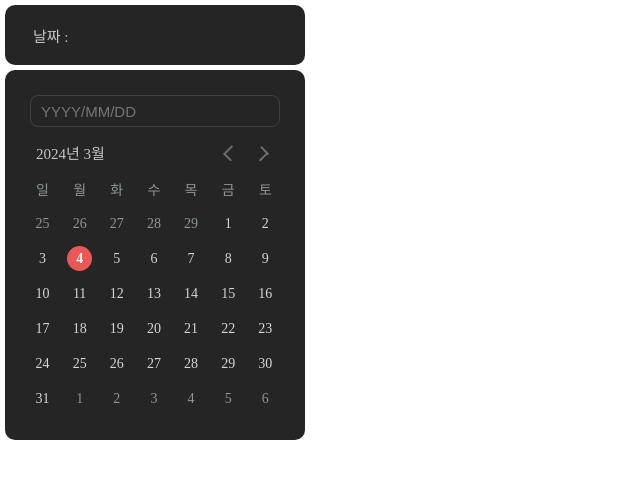
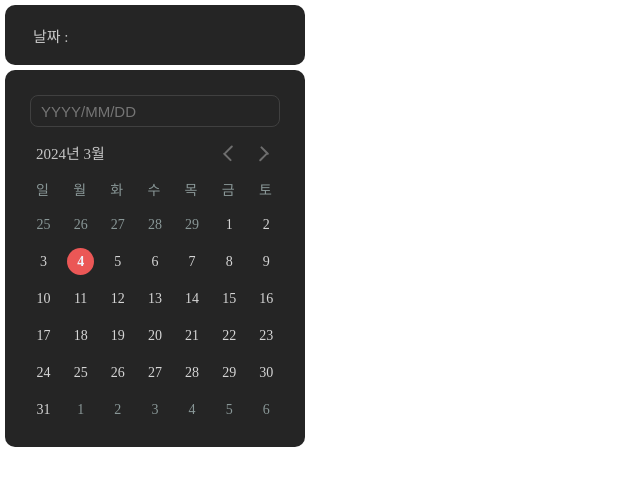
Before and after one commit to ella-yschoi/react-simple-datepicker-calendar, a React (Vite) app: page / in a window 1280 px wide. Shown: the top 486 px of the page, without its empty margins (0-640 px from the left). Built offline with nearby package versions, Linux system fonts and the light colour scheme.

Commit message:
fix: Fixed a Bug Where Elements Appear to Shake When Hovering Over the DateComponent

```diff
--- a/src/Calendar.tsx
+++ b/src/Calendar.tsx
@@ -267,7 +267,7 @@ const CalendarContainer = styled.div`
   margin: 5px;
   padding: 25px;
   width: 250px;
-  height: 320px;
+  height: 327px;
   max-width: 300px;
   font-family: 'Noto Sans KR';
 `;
@@ -403,6 +403,7 @@ const DateComponent = styled.div`
   text-align: center;
   font-size: 14px;
   color: #d5d5d5;
+  border: 1px solid transparent;
 
   &:hover {
     cursor: pointer;
```
